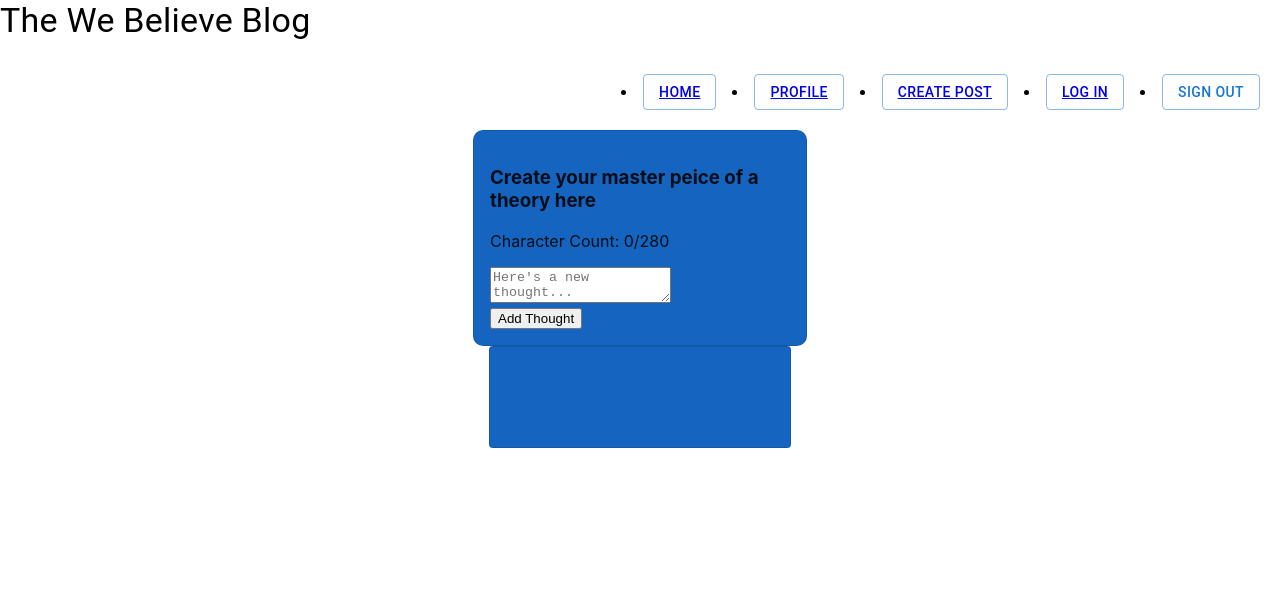
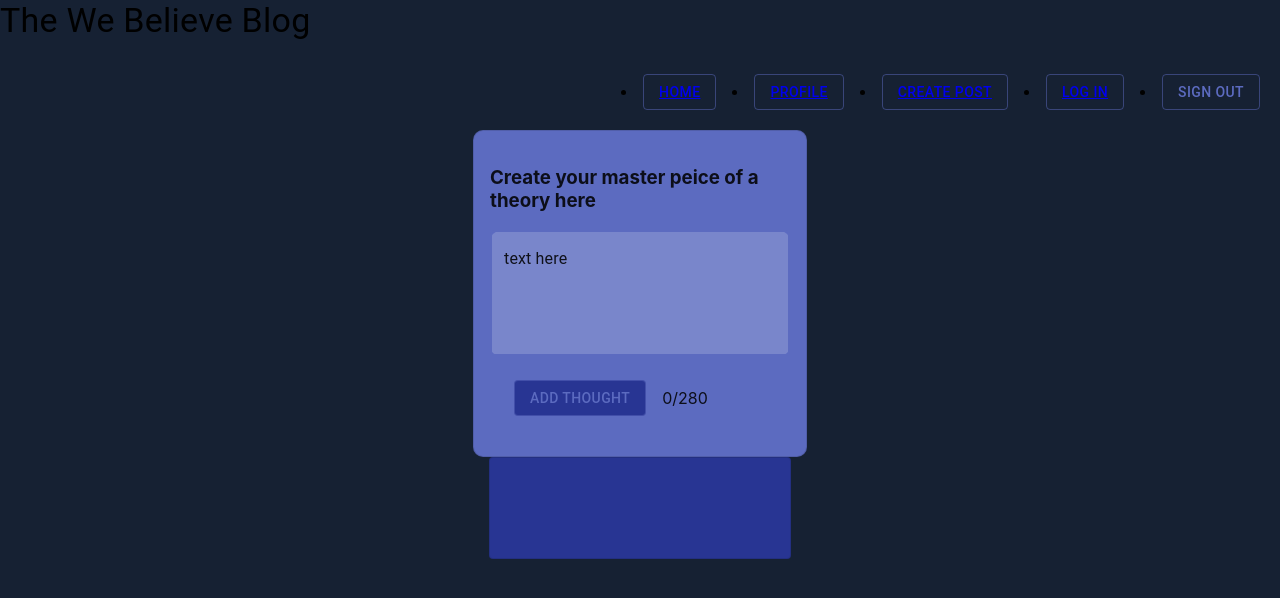
Before and after one commit to Grey-pearson/we-believe-forum, a React (Create React App) app in the folder client/: page /Home in a window 1280 px wide. Shown: the top 598 px of the page. Built offline with nearby package versions, Linux system fonts and the light colour scheme; no server answers.

Commit message:
added post form and styling

```diff
--- a/client/src/components/PostForm.js
+++ b/client/src/components/PostForm.js
@@ -4,11 +4,14 @@ import { useMutation } from '@apollo/client';
 import { ADD_POST } from '../utils/mutations';
 import { QUERY_POSTS } from '../utils/queries';
 
-import { Card, CardHeader, CardContent, Typography, Box } from '@mui/material';
+import { Card, TextField, Button } from '@mui/material';
+import { useTheme, colors, CardActions } from '@mui/material';
 
 import AuthService from '../utils/auth';
 
 const PostForm = () => {
+    const theme = useTheme();
+
     const [postText, setPostText] = useState('');
 
     const [characterCount, setCharacterCount] = useState(0);
@@ -58,47 +61,54 @@ const PostForm = () => {
         <Card variant="outlined" sx={{
             width: 300,
             minHeight: 100,
-            backgroundColor: 'primary.dark',
             '&:hover': {
-                backgroundColor: 'primary.main',
                 opacity: [0.9, 0.8, 0.7],
             },
             margin: 'auto',
             padding: '1rem',
             borderRadius: '10px',
-        }}>
+            bgcolor: 'primary.main'
+
+        }}
+        >
             <h3>Create your master peice of a theory here</h3>
 
 
             <>
-                <p
-                    className={`m-0 ${characterCount === 280 || error ? 'text-danger' : ''
-                        }`}
-                >
-                    Character Count: {characterCount}/280
-                </p>
+
                 <form
-                    className="flex-row justify-center justify-space-between-md align-center"
                     onSubmit={handleFormSubmit}
                 >
                     <div>
-                        <textarea
-                            name="thoughtText"
-                            placeholder="Here's a new thought..."
-                            value={postText}
-                            className="form-input w-100"
-
-                            onChange={handleChange}
-                        ></textarea>
+                        <TextField
+                            variant="outlined"
+                            fullWidth
+                            id="outlined-multiline-static"
+                            multiline
+                            rows={4}
+                            focused
+                            defaultValue={'text here'}
+                            sx={{
+                                backgroundColor: 'primary.light',
+                                borderRadius: '10px',
+                                // border: '1px solid',
+                            }}
+                        />
                     </div>
 
-                    <div className="col-12 col-lg-3">
-                        <button className="btn btn-primary btn-block py-3" type="submit">
+                    <CardActions disableSpacing>
+                        <Button variant="outlined" type="submit" sx={{ bgcolor: 'primary.dark', m: 2, }}>
                             Add Thought
-                        </button>
-                    </div>
+                        </Button>
+                        <p
+                            className={`m-0 ${characterCount === 280 || error ? 'text-danger' : ''
+                                }`}
+                        >
+                            {characterCount}/280
+                        </p>
+                    </CardActions>
                     {error && (
-                        <div className="col-12 my-3 bg-danger text-white p-3">
+                        <div>
                             {error.message}
                         </div>
                     )}
--- a/client/src/index.css
+++ b/client/src/index.css
@@ -1,5 +1,6 @@
 body {
   margin: 0;
+  background-color: #162133;
   font-family: -apple-system, BlinkMacSystemFont, 'Segoe UI', 'Roboto', 'Oxygen',
     'Ubuntu', 'Cantarell', 'Fira Sans', 'Droid Sans', 'Helvetica Neue',
     sans-serif;
--- a/client/src/index.js
+++ b/client/src/index.js
@@ -4,6 +4,20 @@ import './index.css';
 import App from './App';
 import reportWebVitals from './reportWebVitals';
 import { ApolloClient, InMemoryCache, ApolloProvider } from '@apollo/client';
+
+import { createTheme, ThemeProvider, colors } from '@mui/material';
+
+const theme = createTheme({
+  palette: {
+    primary: {
+      main: colors.indigo[400],
+      light: colors.indigo[300],
+      dark: colors.indigo[800],
+    }
+
+  }
+});
+
 
 const client = new ApolloClient({
   uri: 'YOUR_GRAPHQL_ENDPOINT',
@@ -14,7 +28,9 @@ const root = ReactDOM.createRoot(document.getElementById('root'));
 root.render(
   <ApolloProvider client={client}>
     {/*  <React.StrictMode> */}
-    <App />
+    <ThemeProvider theme={theme}>
+      <App />
+    </ThemeProvider>
     {/* </React.StrictMode> */}
   </ApolloProvider>
 );
```
